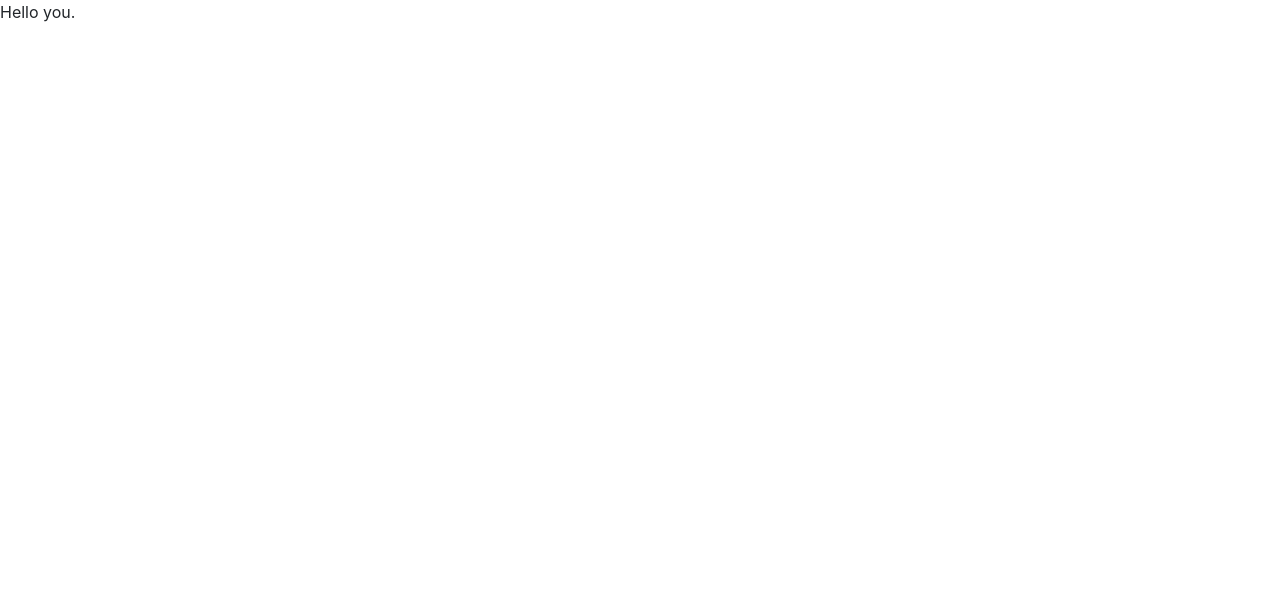
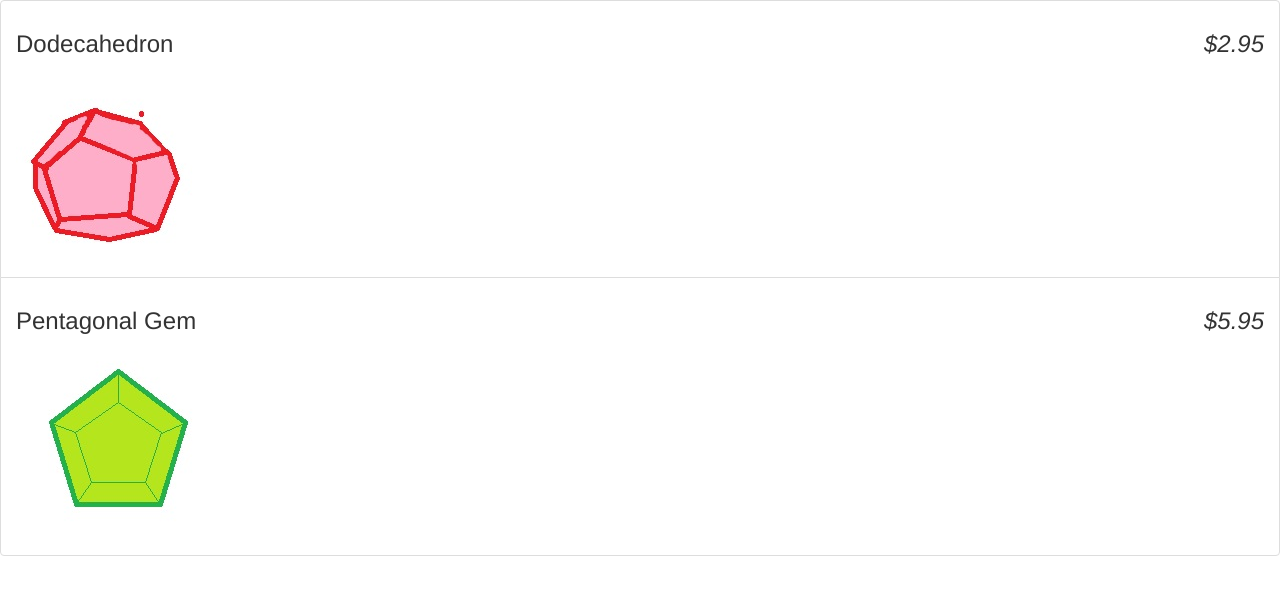
Before and after one commit to Juegoman/SUwAngular.js, a plain HTML site: page index.html in a window 1280 px wide. Drawn offline with nearby package versions, Linux system fonts and the light colour scheme.

Commit message:
1.1 -> 2.3

```diff
--- a/app.js
+++ b/app.js
@@ -1 +1,24 @@
-var app = angular.module('store', [ ]);
+(function() {
+  var app = angular.module('store', [ ]);
+
+  app.controller('StoreController', function(){
+    this.products = gems;
+  });
+
+  var gems = [
+    {
+      name: 'Dodecahedron',
+      price: 2.95,
+      description: 'It\'s got 12 sides, so there are some applications',
+      canPurchase: true,
+      image: "images/gem1.jpg"
+    },
+    {
+      name: 'Pentagonal Gem',
+      price: 5.95,
+      description: 'One more angle than a square gem.',
+      canPurchase: false,
+      image:"images/gem2.jpg"
+    }
+  ]
+})();
--- a/index.html
+++ b/index.html
@@ -4,12 +4,19 @@
 		<link rel="stylesheet" type="text/css" href="bootstrap.min.css" />
 		<title>Testing</title>
 	</head>
-	<body>
+	<body ng-controller="StoreController as store">
+		<ul class="list-group">
+			<li class="list-group-item" ng-repeat="product in store.products">
+				<h3>
+					{{product.name}}
+					<em class="pull-right">{{product.price | currency}}</em>
+				</h3>
+				<div class="gallery">
+					<img ng-src="{{product.image}}" />
+				</div>
+			</li>
+		</ul>
 		<script type="text/javascript" src="angular.min.js"></script>
 		<script type="text/javascript" src="app.js"></script>
-
-		<p>
-			{{"Hello" + " you."}}
-		</p>
 	</body>
 </html>
```
Also changed, not shown: images/gem1.jpg (added), images/gem2.jpg (added).
